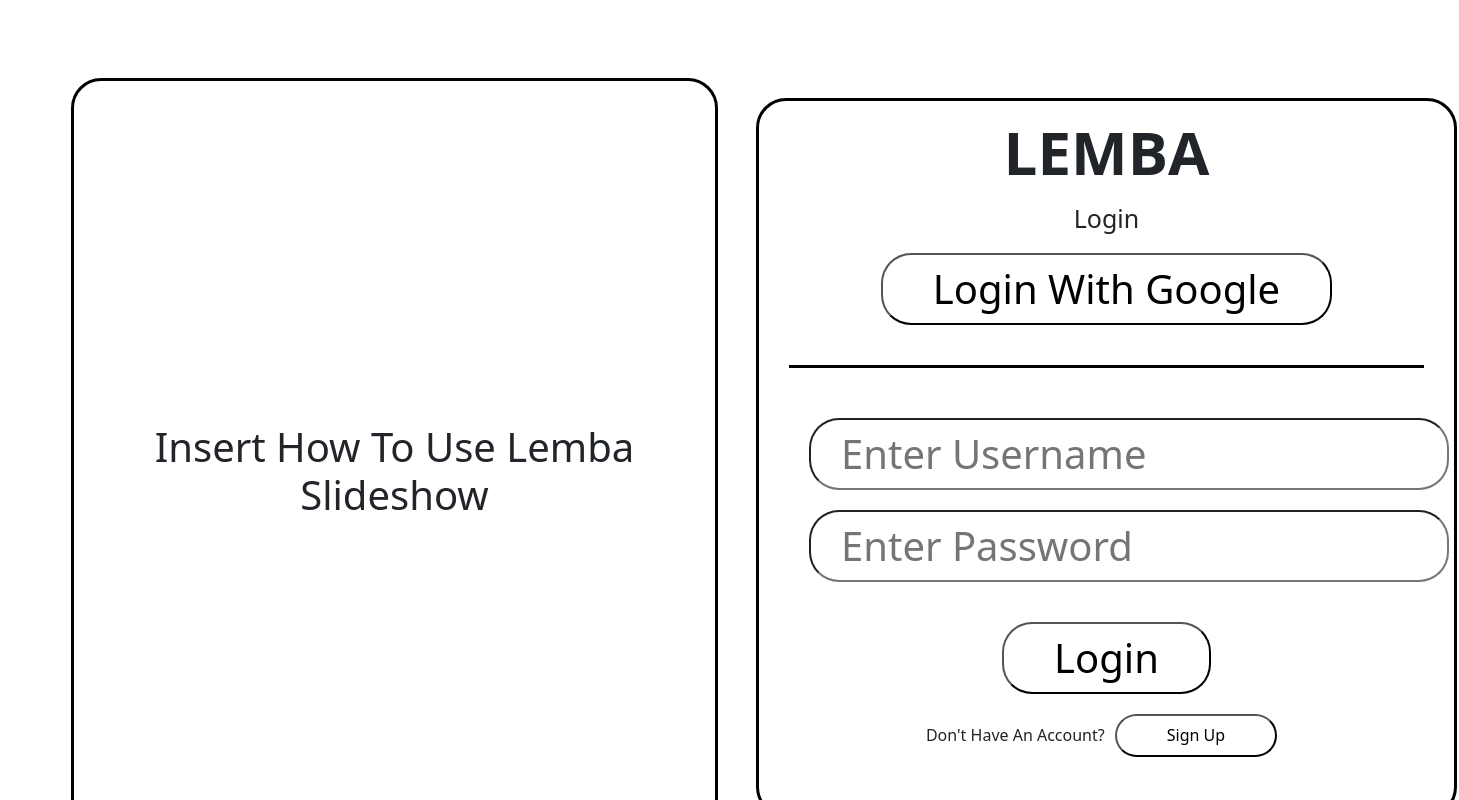
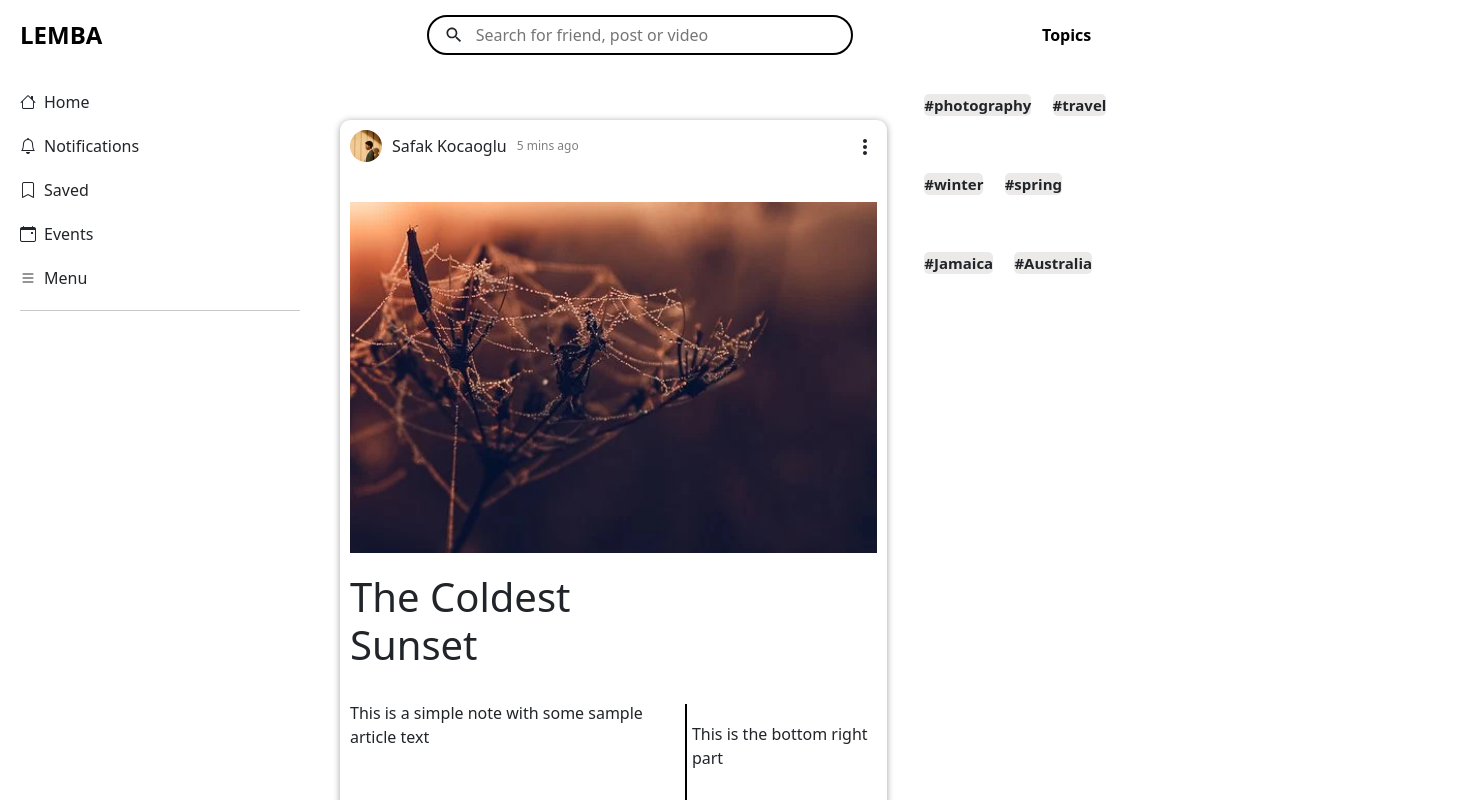
Before and after one commit to Dali918/lemba, a React (Create React App) app in the folder client/: page / in a window 1280 px wide. Shown: the top 800 px of the page, 1459 px wide, since content can reach past the window. Built offline with nearby package versions, Linux system fonts and the light colour scheme.

Commit message:
Fixed some of the naming conventions in the folders to avoid confusion.

```diff
--- a/client/src/index.js
+++ b/client/src/index.js
@@ -2,7 +2,7 @@ import React from 'react';
 import ReactDOM from 'react-dom/client';
 import './index.css';
 import App from './App';
-import NotePage from './pages/NotePage/NotePage';
+import NotePage from './pages/notepage/NotePage';
 import reportWebVitals from './reportWebVitals';
 import 'bootstrap/dist/css/bootstrap.css';
 import 'bootstrap-icons/font/bootstrap-icons.css';
@@ -14,8 +14,8 @@ const root = ReactDOM.createRoot(document.getElementById('root'));
 root.render(
   <React.StrictMode>
     {/* <App /> */}
-    {/* <Home/> */}
-    <Login></Login>
+    <Home/>
+    {/* <Login></Login> */}
     {/* <NotePage></NotePage> */}
     {/* <Profile/> */}
   </React.StrictMode>
--- a/client/src/pages/NotePage/NotePage.jsx
+++ b/client/src/pages/NotePage/NotePage.jsx
@@ -1,5 +1,5 @@
 import React from "react";
-import Sidebar from "../../components/Sidebar/Sidebar";
+import Sidebar from "../../components/sidebar/Sidebar";
 import Topbar from "../../components/topbar/Topbar";
 import NoteSpace from "../../components/Notespace";
 
--- a/client/src/pages/home_feed/Home.jsx
+++ b/client/src/pages/home_feed/Home.jsx
@@ -1,6 +1,6 @@
 import React from 'react'
 import Topbar from '../../components/topbar/Topbar'
-import Sidebar from '../../components/Sidebar/Sidebar'
+import Sidebar from '../../components/sidebar/Sidebar'
 import Feed from '../../components/feed/Feed'
 import Rightbar from '../../components/rightbar/Rightbar'
 import "./home.css"
--- a/client/src/pages/profile/Profile.jsx
+++ b/client/src/pages/profile/Profile.jsx
@@ -1,7 +1,7 @@
 import React from 'react'
 import "./profile.css"
 import Topbar from '../../components/topbar/Topbar'
-import Sidebar from '../../components/Sidebar/Sidebar'
+import Sidebar from '../../components/sidebar/Sidebar'
 import Feed from '../../components/feed/Feed'
 import Rightbar from '../../components/rightbar/Rightbar'
 import { PlayCircleOutline, GraphicEqOutlined, BookmarkOutlined} from "@mui/icons-material"
```
